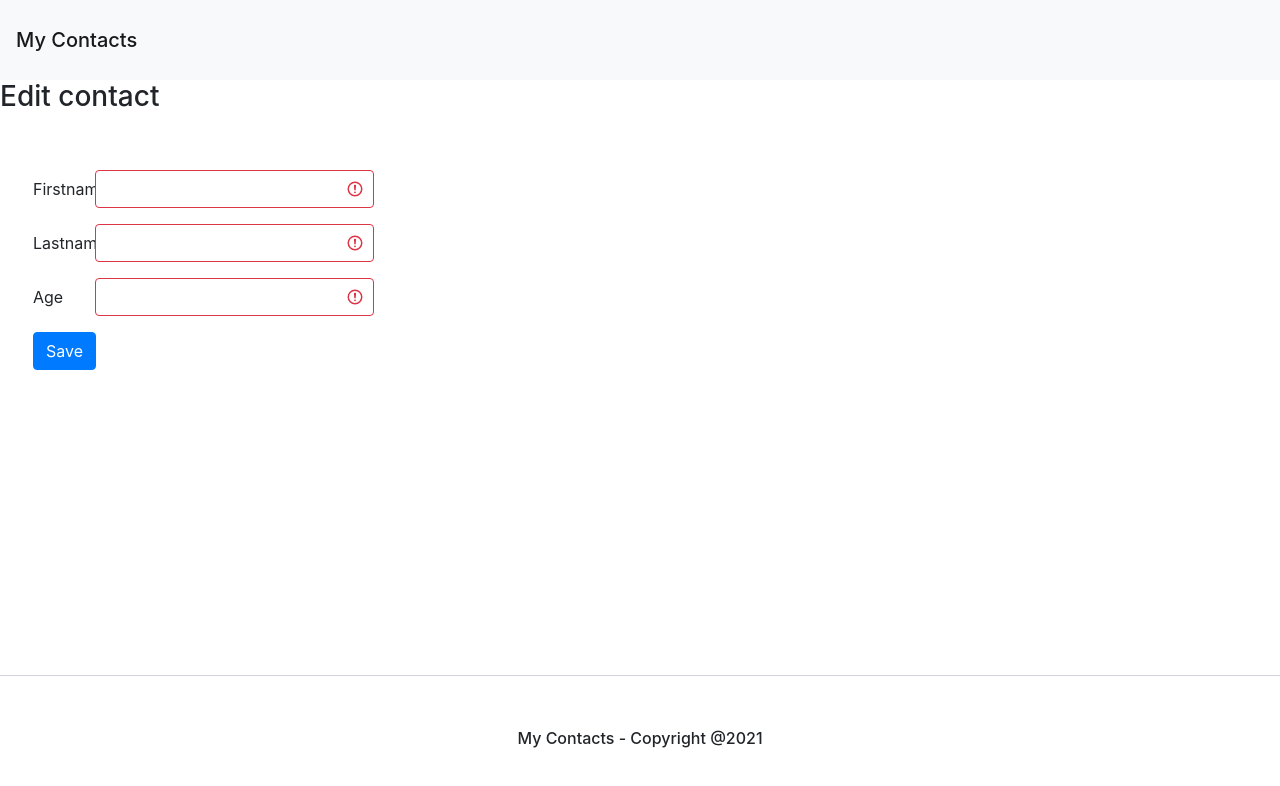
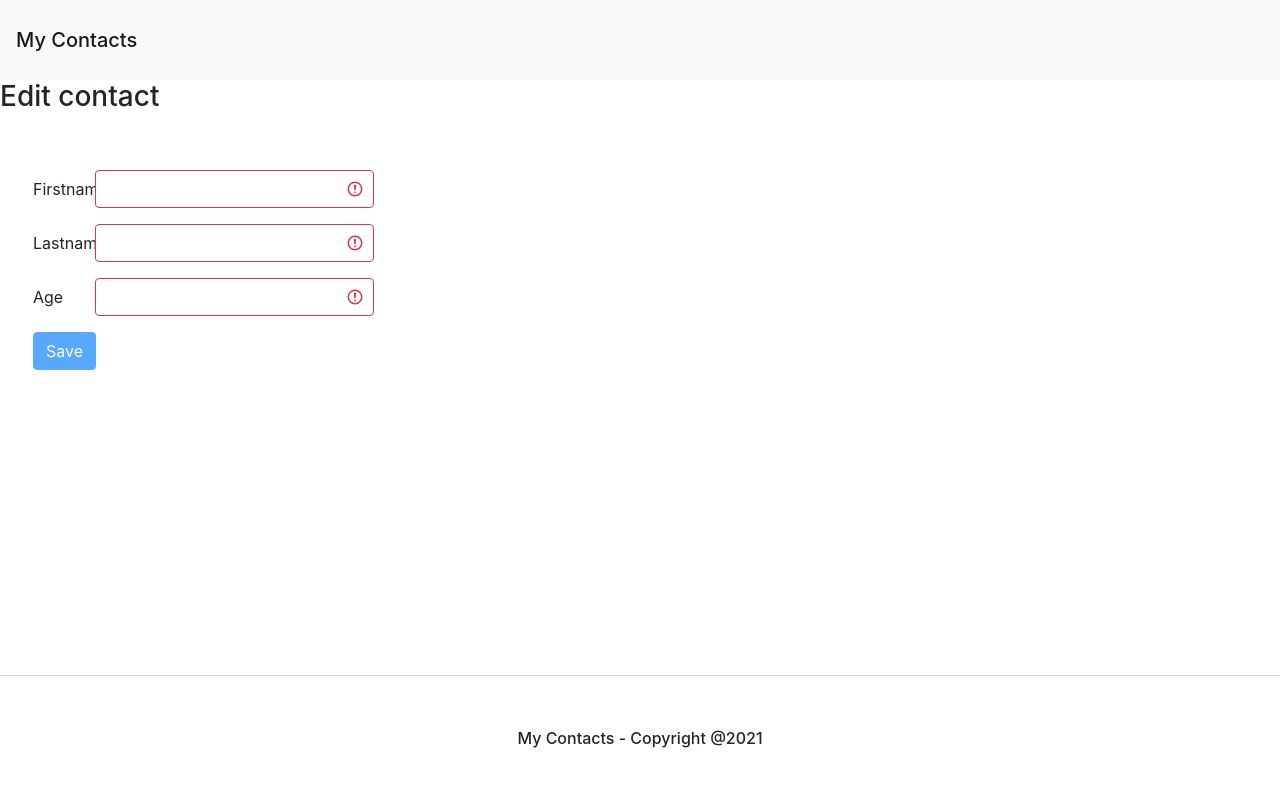
Before and after one commit to rpalvair/contacts-front-angular, an Angular app: page /contact/edit-contact/1 in a window 1280 px wide. Shown: the top 786 px of the page. Built offline with nearby package versions, Linux system fonts and the light colour scheme; no server answers.

Commit message:
feat: Disable button if form is invalid

```diff
--- a/src/app/pages/contact/edit-contact/edit-contact.component.html
+++ b/src/app/pages/contact/edit-contact/edit-contact.component.html
@@ -20,7 +20,7 @@
           <input type="number" class="form-control" id="age" formControlName="age">
         </div>
       </div>
-      <button type="submit" class="btn btn-primary mb-2">Save</button>
+      <button type="submit" [disabled]="contactForm.invalid" class="btn btn-primary mb-2">Save</button>
     </form>
   </div>
 </div>
```
